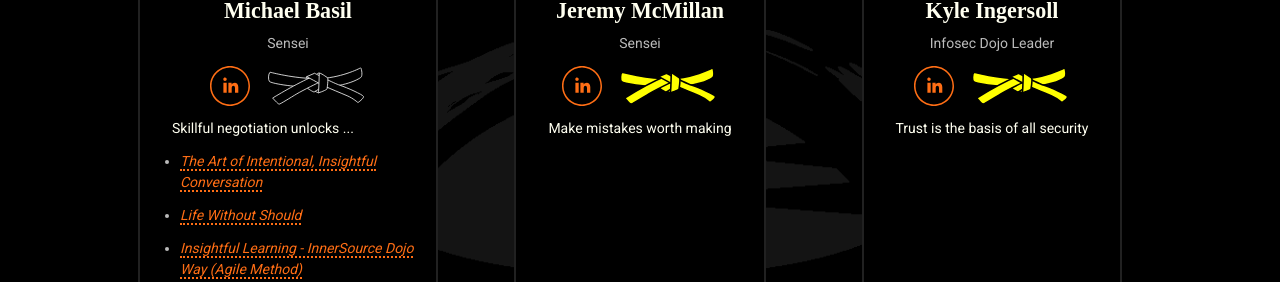
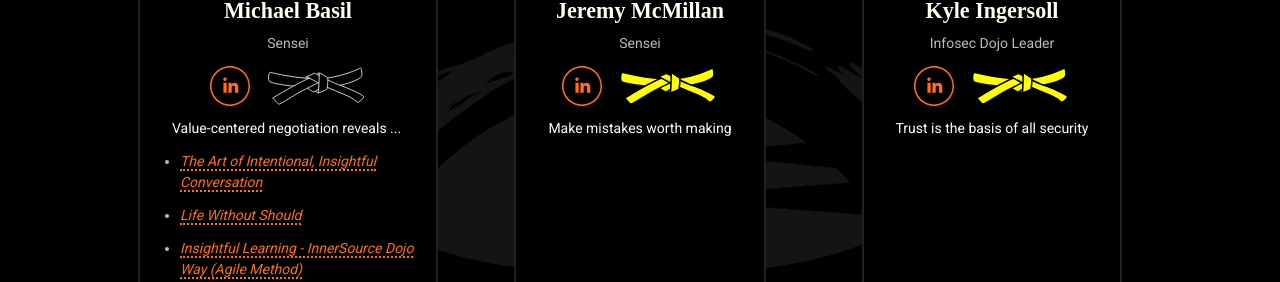
Before and after one commit to mindset-dojo/mindset-dojo.github.io, a Jekyll site: the page built from community.md, in a window 1280 px wide and 1343 px high. Shown: the part 761-1043 px from the top of the window. Built offline with Jekyll 4.4.1, drawn with Linux system fonts in a browser that asks for light colours; some web fonts are replaced.

Commit message:
feat: Tagline uplift

```diff
--- a/_data/associates/michael-basil.yaml
+++ b/_data/associates/michael-basil.yaml
@@ -6,7 +6,7 @@ join_date: 2025.01.12
 tags:
   - label: Sensei
 linkedin: https://www.linkedin.com/in/michaelrbasil
-intro: Skillful negotiation unlocks ...
+intro: Value-centered negotiation reveals ...
 links:
   - label: The Art of Intentional, Insightful Conversation
     url: https://www.youtube.com/watch?v=YF8HEO1phWw
```
